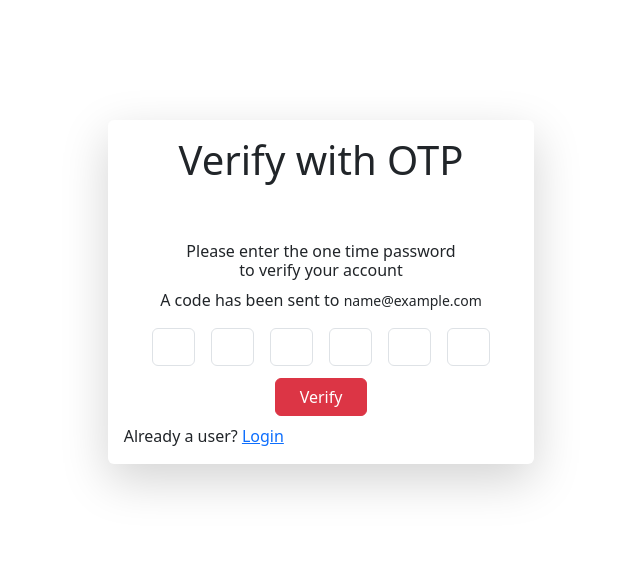
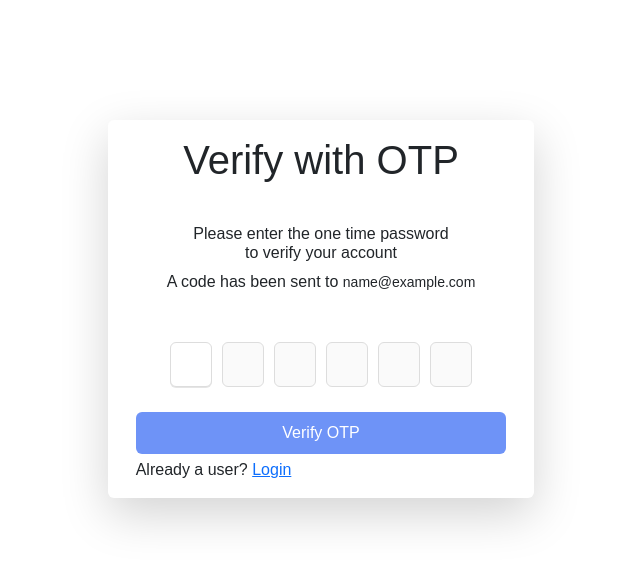
Before and after one commit to KaranJoshi101/wevote, a Flask app: template templates/register2.html in a window 1280 px wide. Shown: the top 566 px of the page, without its empty margins (319-959 px from the left). Run offline with Flask 3, Linux system fonts and the light colour scheme; the template is opened without the code that fills it: most values are stand-ins (such as "Sample title", 1, 10 or a date in 2020).

Commit message:
modify register2

```diff
--- /dev/null
+++ b/static/register2.css
@@ -0,0 +1,55 @@
+* {
+    box-sizing: border-box;
+    font-family: "Poppins", sans-serif;
+  }
+  body {
+    display: flex;
+    align-items: center;
+    justify-content: center;
+  }
+  :where(form, .input-field, header) {
+    display: flex;
+    flex-direction: column;
+    justify-content: center;
+  }
+
+  form .input-field {
+    flex-direction: row;
+    column-gap: 10px;
+  }
+  .input-field input {
+    height: 45px;
+    width: 42px;
+    border-radius: 6px;
+    outline: none;
+    font-size: 1.125rem;
+    text-align: center;
+    border: 1px solid #ddd;
+  }
+  .input-field input:focus {
+    box-shadow: 0 1px 0 rgba(0, 0, 0, 0.1);
+  }
+  .input-field input::-webkit-inner-spin-button,
+  .input-field input::-webkit-outer-spin-button {
+    display: none;
+  }
+  form button {
+    margin-top: 25px;
+    width: 100%;
+    color: #fff;
+    font-size: 1rem;
+    border: none;
+    padding: 9px 0;
+    cursor: pointer;
+    border-radius: 6px;
+    pointer-events: none;
+    background: #6e93f7;
+    transition: all 0.2s ease;
+  }
+  form button.active {
+    background: #4070f4;
+    pointer-events: auto;
+  }
+  form button:hover {
+    background: #0e4bf1;
+  }
--- a/templates/register2.html
+++ b/templates/register2.html
@@ -5,25 +5,42 @@
     <meta name="viewport" content="width=device-width, initial-scale=1.0">
     <title>Validate Email</title>
     <link href="https://cdn.jsdelivr.net/npm/bootstrap@5.3.3/dist/css/bootstrap.min.css" rel="stylesheet" integrity="sha384-QWTKZyjpPEjISv5WaRU9OFeRpok6YctnYmDr5pNlyT2bRjXh0JMhjY6hW+ALEwIH" crossorigin="anonymous">
+    <link rel="stylesheet" href="/static/register2.css">
+    <script src="https://cdn.jsdelivr.net/npm/bootstrap@5.3.3/dist/js/bootstrap.bundle.min.js" integrity="sha384-YvpcrYf0tY3lHB60NNkmXc5s9fDVZLESaAA55NDzOxhy9GkcIdslK1eN7N6jIeHz" crossorigin="anonymous"></script>
+
+
 </head>
-<body style="display: flex; justify-content: center;">
-      <div class="container-sm col-lg-4 col-md-8 col-sm-12 shadow-lg p-3 mb-5 bg-white rounded" style="margin-top: 120px; padding: 20px 20px 20px 20px; border-radius: 2%;">
+<body style="display: flex; justify-content: center">
+  <div class="container-sm col-lg-4 col-md-8 col-sm-12 shadow-lg p-3  bg-white rounded" style="margin-top:120px ;padding: 20px 20px 20px 20px; border-radius: 2%;">
     <div style="display: flex; justify-content: center;">
-          <h1 style="margin-bottom: 50px;">Verify with OTP</h1>
+      <h1 style="margin-bottom: 40px;">Verify with OTP</h1>
     </div>
-        <form action="/{{email}}/verification" method="POST">
-            <div class="container height-100 d-flex justify-content-center align-items-center">
-                <div class="position-relative">
-                    <div class="card p-2 text-center" style="border:none;">
+    <div class="container d-flex-column justify-content-center align-items-center text-center pb-5">
       <h6>Please enter the one time password <br> to verify your account</h6>
-                        <div> <span>A code has been sent to</span> <small>{{email}}</small> </div>
-                        <div id="otp" class="inputs d-flex flex-row justify-content-center mt-2"> <input class="m-2 text-center form-control rounded" type="text" id="first" name="one" maxlength="1" /> <input class="m-2 text-center form-control rounded" type="text" id="second" name="two" maxlength="1" /> <input class="m-2 text-center form-control rounded" type="text" id="third" name="three" maxlength="1" /> <input class="m-2 text-center form-control rounded" type="text" id="fourth" name="four" maxlength="1" /> <input class="m-2 text-center form-control rounded" type="text" id="fifth" name="five" maxlength="1" /> <input class="m-2 text-center form-control rounded" type="text" id="sixth" name="six" maxlength="1" /> </div>
-                        <div class="mt-1"> <button class="btn btn-danger px-4 validate" >Verify</button> </div>
+    <div>
+      <span>A code has been sent to</span> <small>{{email}}</small>
     </div>
     </div>
+    <div class="container">
+      <form action="/{{email}}/verification" method="POST">
+        <div id="otp" class="input-field">
+          <input type="number" form-control id="first" name="one"/>
+          <input type="number" form-control id="second" name="two" disabled />
+          <input type="number"form-control id="third" name="three" disabled />
+          <input type="number" form-control id="fourth" name="four" disabled />
+          <input type="number" form-control id="fifth" name="five" disabled />
+          <input type="number" form-control id="sixth" name="six" disabled />
         </div>
+        <button>Verify OTP</button>
       </form>
+    </div>
+    <div class="container pt-1">
       Already a user? <a href="\login">Login</a>
     </div>
+
+  </div>
+
+
+        <script src="/static/register2.js" ></script>
 </body>
 </html>
```
Also changed, not shown: static/register2.js (added, +46 -0 lines). Lines whose indentation alone changed are shown as unchanged.
